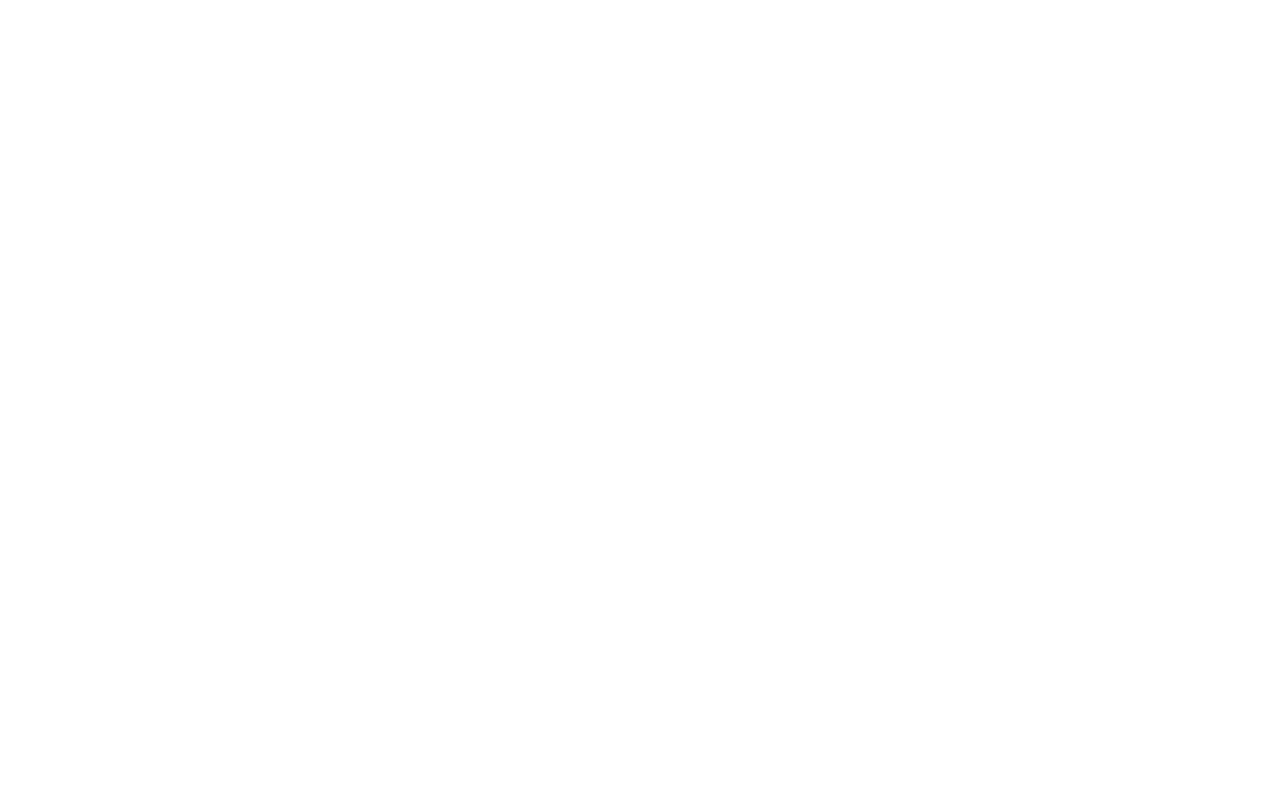
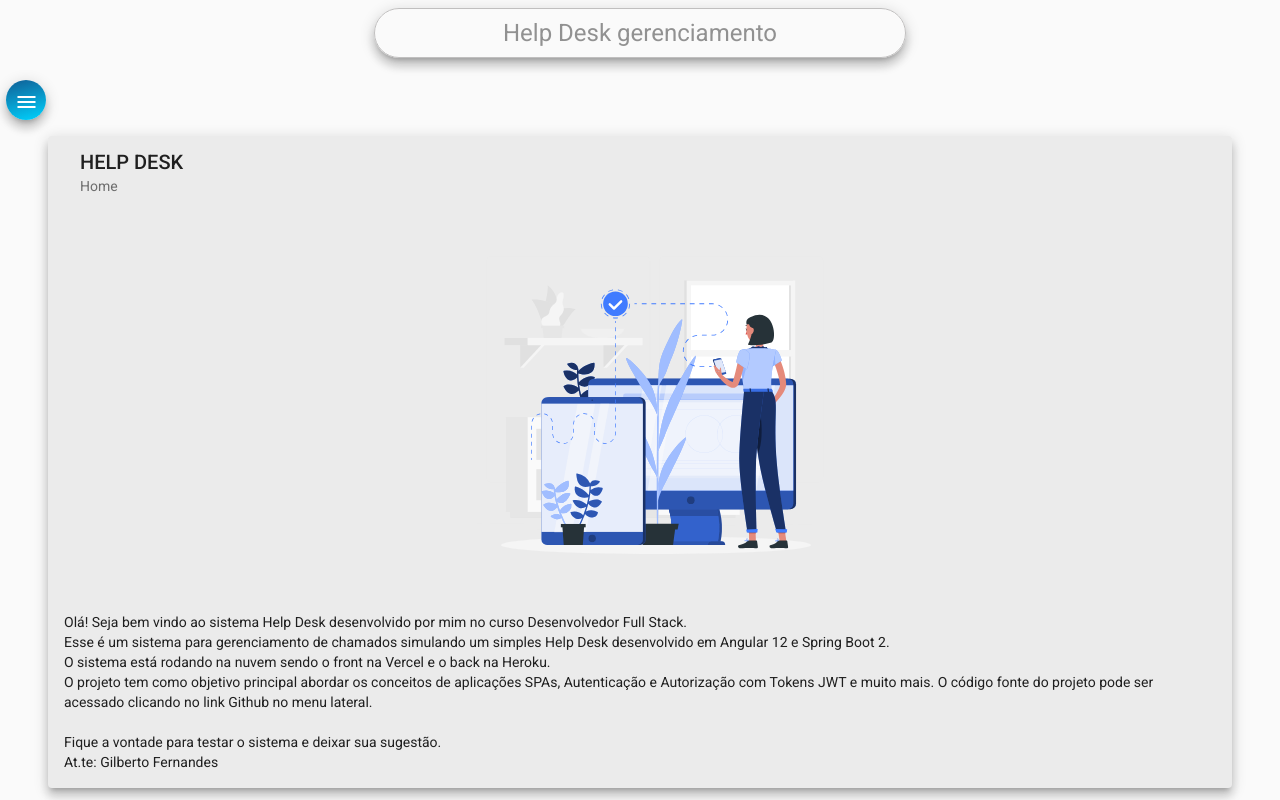
Before and after one commit to FernandesJr/hekp-desk-front, an Angular app: page /home in a window 1280 px wide. Before the commit this address led to /. Built offline with nearby package versions, Linux system fonts and the light colour scheme.

Commit message:
feat: created components home and header

```diff
--- a/src/app/app-routing.module.ts
+++ b/src/app/app-routing.module.ts
@@ -1,3 +1,4 @@
+import { HomeComponent } from './components/home/home.component';
 import { NavComponent } from './components/nav/nav.component';
 import { NgModule } from '@angular/core';
 import { RouterModule, Routes } from '@angular/router';
@@ -5,7 +6,7 @@
 
 const routes: Routes = [
   {
-    path: "", component: NavComponent
+    path: "", component: NavComponent, children: [{path: "home", component: HomeComponent}]
   }
 ];
 
--- a/src/app/app.module.ts
+++ b/src/app/app.module.ts
@@ -27,11 +27,15 @@
 import { MatListModule } from '@angular/material/list';
 import { MatCardModule } from '@angular/material/card';
 import { NavComponent } from './components/nav/nav.component';
+import { HomeComponent } from './components/home/home.component';
+import { HeaderComponent } from './components/header/header.component';
 
 @NgModule({
   declarations: [
     AppComponent,
-    NavComponent
+    NavComponent,
+    HomeComponent,
+    HeaderComponent
   ],
   imports: [
     BrowserModule,
--- /dev/null
+++ b/src/app/components/header/header.component.css
@@ -0,0 +1,12 @@
+.container {
+    display: flex;
+    align-items: center;
+    justify-content: center;
+}
+h1 {
+    margin-top: .5rem;
+    border: 1px rgb(192, 191, 191) solid;
+    border-radius: 2rem;
+    padding: .5rem 10%;
+    color: rgb(145, 145, 145);
+}
--- /dev/null
+++ b/src/app/components/header/header.component.html
@@ -0,0 +1,3 @@
+<div class="container">
+    <h1 class="mat-elevation-z8">Help Desk gerenciamento</h1>
+</div>
--- /dev/null
+++ b/src/app/components/header/header.component.ts
@@ -0,0 +1,15 @@
+import { Component, OnInit } from '@angular/core';
+
+@Component({
+  selector: 'app-header',
+  templateUrl: './header.component.html',
+  styleUrls: ['./header.component.css']
+})
+export class HeaderComponent implements OnInit {
+
+  constructor() { }
+
+  ngOnInit(): void {
+  }
+
+}
--- /dev/null
+++ b/src/app/components/home/home.component.css
@@ -0,0 +1,10 @@
+.card {
+    width: 90%;
+    margin: 1rem auto;
+    background-color: rgb(235, 235, 235);
+}
+
+img {
+    height: 25rem;
+    margin: auto;
+}
--- /dev/null
+++ b/src/app/components/home/home.component.html
@@ -0,0 +1,23 @@
+<mat-card class="card mat-elevation-z8">
+  <mat-card-header>
+    <mat-card-title>HELP DESK</mat-card-title>
+    <mat-card-subtitle>Home</mat-card-subtitle>
+  </mat-card-header>
+  <img mat-card-image src="assets/img/home-image.svg" alt="image-home" />
+  <mat-card-content>
+    <p>
+      Olá! Seja bem vindo ao sistema Help Desk desenvolvido por mim no curso
+      Desenvolvedor Full Stack.<br />
+      Esse é um sistema para gerenciamento de chamados simulando um simples Help
+      Desk desenvolvido em Angular 12 e Spring Boot 2. <br />O sistema está
+      rodando na nuvem sendo o front na Vercel e o back na Heroku.<br />
+      O projeto tem como objetivo principal abordar os conceitos de aplicações
+      SPAs, Autenticação e Autorização com Tokens JWT e muito mais. O código
+      fonte do projeto pode ser acessado clicando no link Github no menu
+      lateral.
+      <br /><br />
+      Fique a vontade para testar o sistema e deixar sua sugestão. <br />
+      At.te: Gilberto Fernandes
+    </p>
+  </mat-card-content>
+</mat-card>
--- /dev/null
+++ b/src/app/components/home/home.component.ts
@@ -0,0 +1,15 @@
+import { Component, OnInit } from '@angular/core';
+
+@Component({
+  selector: 'app-home',
+  templateUrl: './home.component.html',
+  styleUrls: ['./home.component.css']
+})
+export class HomeComponent implements OnInit {
+
+  constructor() { }
+
+  ngOnInit(): void {
+  }
+
+}
--- a/src/app/components/nav/nav.component.html
+++ b/src/app/components/nav/nav.component.html
@@ -2,7 +2,7 @@
   <mat-drawer #drawer class="sidenav" mode="side">
     <img src="assets/img/side-image.svg" alt="side-iamge">
     <mat-nav-list class="nav-list">
-      <a mat-list-item routerLink="/">
+      <a mat-list-item routerLink="home">
         <mat-icon>home</mat-icon>
         <span>Home</span>
       </a>
@@ -14,7 +14,7 @@
         <mat-icon>person</mat-icon>
         <span>Clientes</span>
       </a>
-      <a mat-list-item routerLink="/">
+      <a mat-list-item href="https://github.com/FernandesJr/hekp-desk-front" target="_blank">
         <mat-icon>code</mat-icon>
         <span>GitHub</span>
       </a>
@@ -26,8 +26,11 @@
   </mat-drawer>
 
   <div class="sidenav-content">
+    <app-header></app-header>
     <button class="menu mat-elevation-z8" mat-mini-fab (click)="drawer.toggle()">
       <mat-icon>menu</mat-icon>
     </button>
+    <!--Todo o conteúdo da página é direcionado a uma rota filha-->
+    <router-outlet></router-outlet>
   </div>
 </mat-drawer-container>
--- a/src/app/components/nav/nav.component.ts
+++ b/src/app/components/nav/nav.component.ts
@@ -1,3 +1,4 @@
+import { Router, Routes } from '@angular/router';
 import { Component, OnInit } from '@angular/core';
 
 @Component({
@@ -7,9 +8,10 @@
 })
 export class NavComponent implements OnInit {
 
-  constructor() { }
+  constructor(private router: Router) { }
 
   ngOnInit(): void {
+    this.router.navigate(["home"]);
   }
 
 }
```
Also changed, not shown: src/assets/img/home-image.svg (added).
